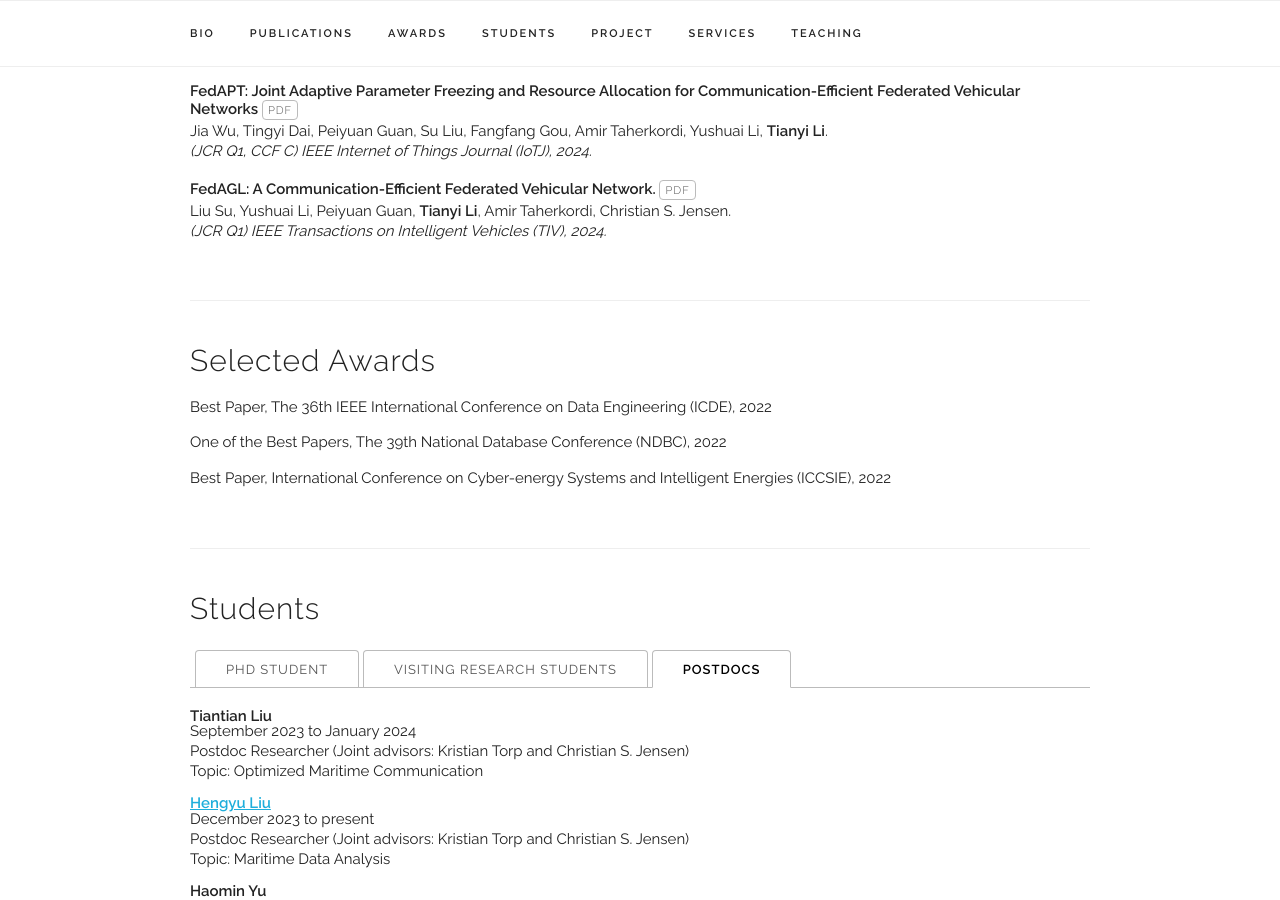
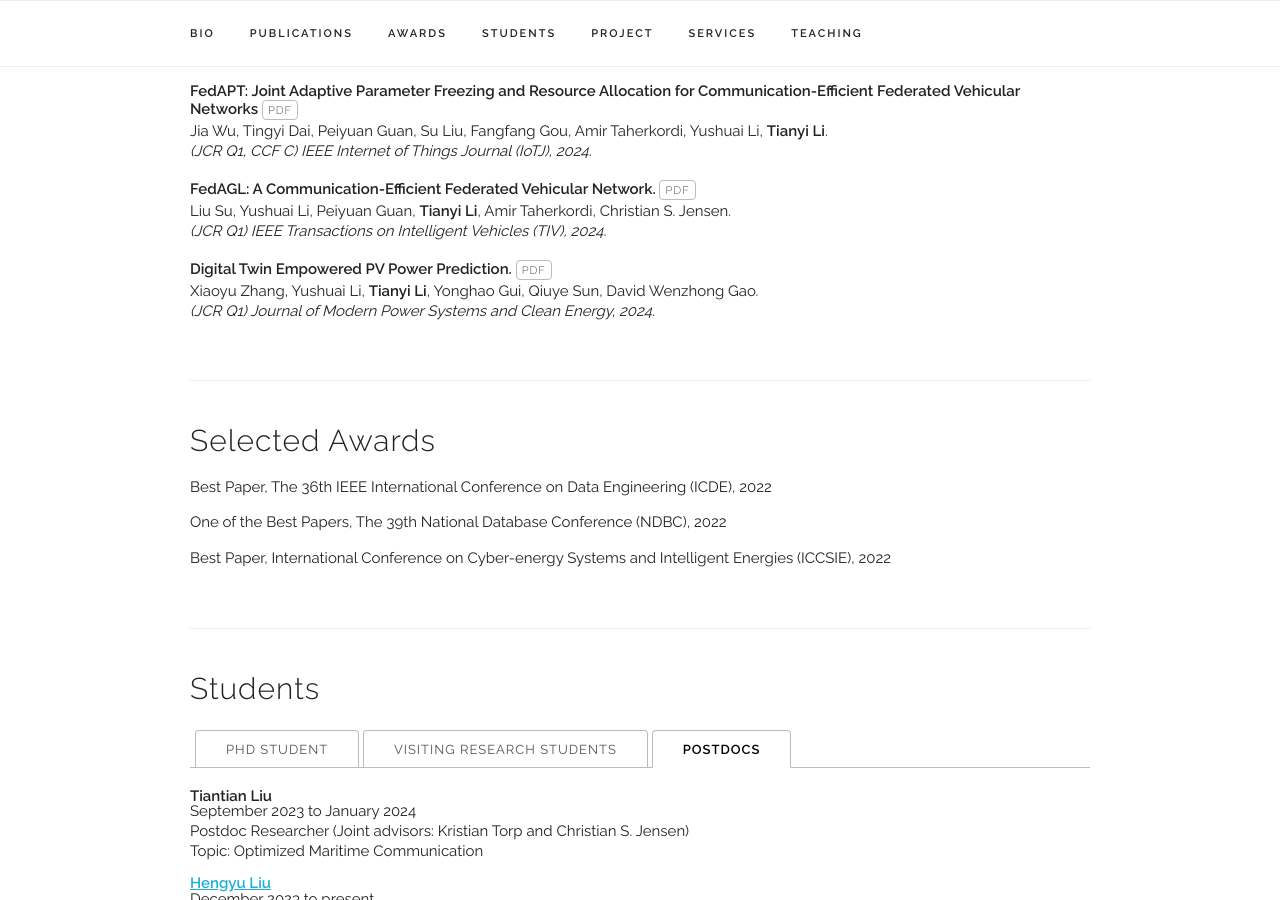
Before and after one commit to litianyi-cs-dkaau/litianyi-cs-dkaau.github.io, a Jekyll site: the page built from index.html, in a window 1280 px wide and 900 px high, scrolled down 1472 px. Built offline with Jekyll 4.4.1, drawn with Linux system fonts in a browser that asks for light colours.

Commit message:
Update publications.yaml

```diff
--- a/_data/publications.yaml
+++ b/_data/publications.yaml
@@ -1,4 +1,5 @@
 papers:
+
   - title: "ADGNN: Towards Scalable GNN Training with Aggregation-Difference Aware Sampling."
     authors: "Zhen Song, Yu Gu, Tianyi Li+*, Qing Sun, Yanfeng Zhang, Christian S. Jensen, Ge Yu."
     venue: "The 2024 ACM SIGMOD/PODS International Conference on Management of Data (SIGMOD), 2024."
@@ -45,6 +46,13 @@ papers:
   - title: "FedAGL: A Communication-Efficient Federated Vehicular Network."
     authors: "Liu Su, Yushuai Li, Peiyuan Guan, Tianyi Li+, Amir Taherkordi, Christian S. Jensen. "
     venue: "(JCR Q1) IEEE Transactions on Intelligent Vehicles (TIV), 2024."
+    paper_pdf: ""
+    journal: y
+    year2024: y
+
+  - title: "Digital Twin Empowered PV Power Prediction."
+    authors: "Xiaoyu Zhang, Yushuai Li, Tianyi Li+, Yonghao Gui, Qiuye Sun, David Wenzhong Gao. "
+    venue: "(JCR Q1) Journal of Modern Power Systems and Clean Energy, 2024."
     paper_pdf: ""
     journal: y
     year2024: y
```
